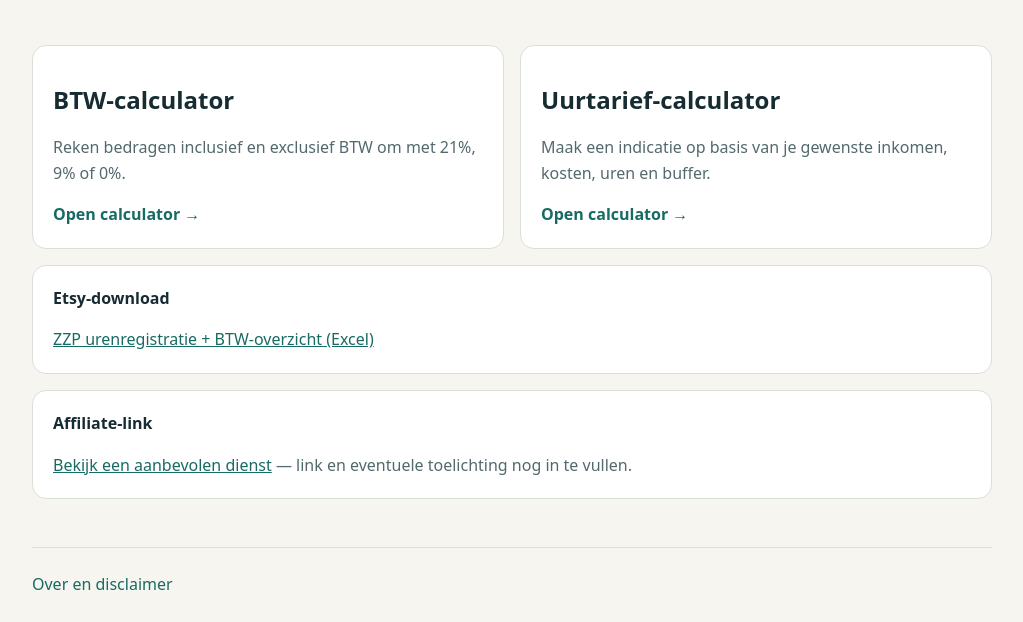
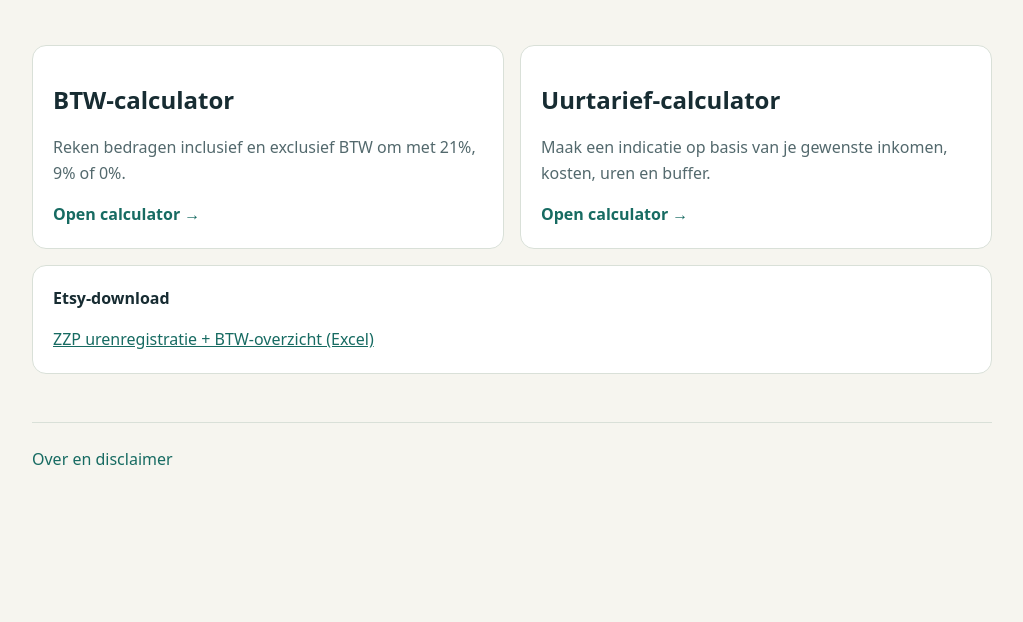
Before and after one commit to leilastar/zzp-tools-nl, a plain HTML site: page index.html in a window 1280 px wide. Shown: the part 387-1009 px from the top of the page, without its empty margins (128-1151 px from the left). After the commit the page ends 884 px from the top, so only its background shows below. Drawn offline with Linux system fonts and the light colour scheme.

Commit message:
Remove unfilled affiliate placeholder

```diff
--- a/index.html
+++ b/index.html
@@ -12,7 +12,6 @@
     <section class="hero"><p class="eyebrow">Gratis rekentools voor zzp'ers</p><h1>Reken snel een paar bedragen door.</h1><p>Gebruik deze eenvoudige hulpmiddelen voor een BTW-bedrag of een indicatie van je uurtarief. De uitkomsten zijn rekenhulp, geen persoonlijk belastingadvies.</p></section>
     <section class="cards"><a class="card" href="btw-calculator.html"><h2>BTW-calculator</h2><p>Reken bedragen inclusief en exclusief BTW om met 21%, 9% of 0%.</p><span>Open calculator →</span></a><a class="card" href="uurtarief-calculator.html"><h2>Uurtarief-calculator</h2><p>Maak een indicatie op basis van je gewenste inkomen, kosten, uren en buffer.</p><span>Open calculator →</span></a></section>
     <aside class="placeholder"><strong>Etsy-download</strong><p><a href="https://planandpennystudio.etsy.com/nl/listing/4621038016/zzp-urenregistratie-btw-overzicht-excel" rel="noopener">ZZP urenregistratie + BTW-overzicht (Excel)</a></p></aside>
-    <aside class="placeholder"><strong>Affiliate-link</strong><p><a href="#affiliate-todo">Bekijk een aanbevolen dienst</a> — link en eventuele toelichting nog in te vullen.</p></aside>
   </main>
   <footer class="wrap"><a href="over.html">Over en disclaimer</a></footer>
 </body>
```
